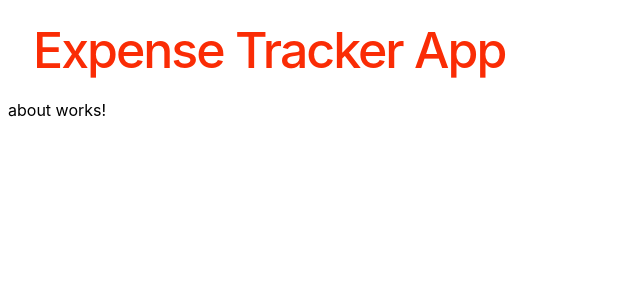
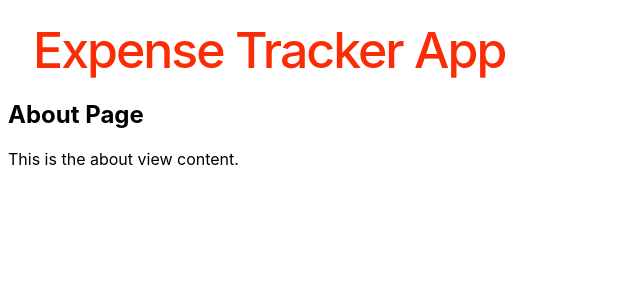
Before and after one commit to Michle99/sba_321_expense_tracker, an Angular app: page /about in a window 1280 px wide. Shown: the top 300 px of the page, without its empty margins (0-640 px from the left). Built offline with nearby package versions, Linux system fonts and the light colour scheme.

Commit message:
updated `about.component.html`

```diff
--- a/src/app/about/about.component.html
+++ b/src/app/about/about.component.html
@@ -1 +1,3 @@
-<p>about works!</p>
+
+<h2>About Page</h2>
+<p>This is the about view content.</p>
```
